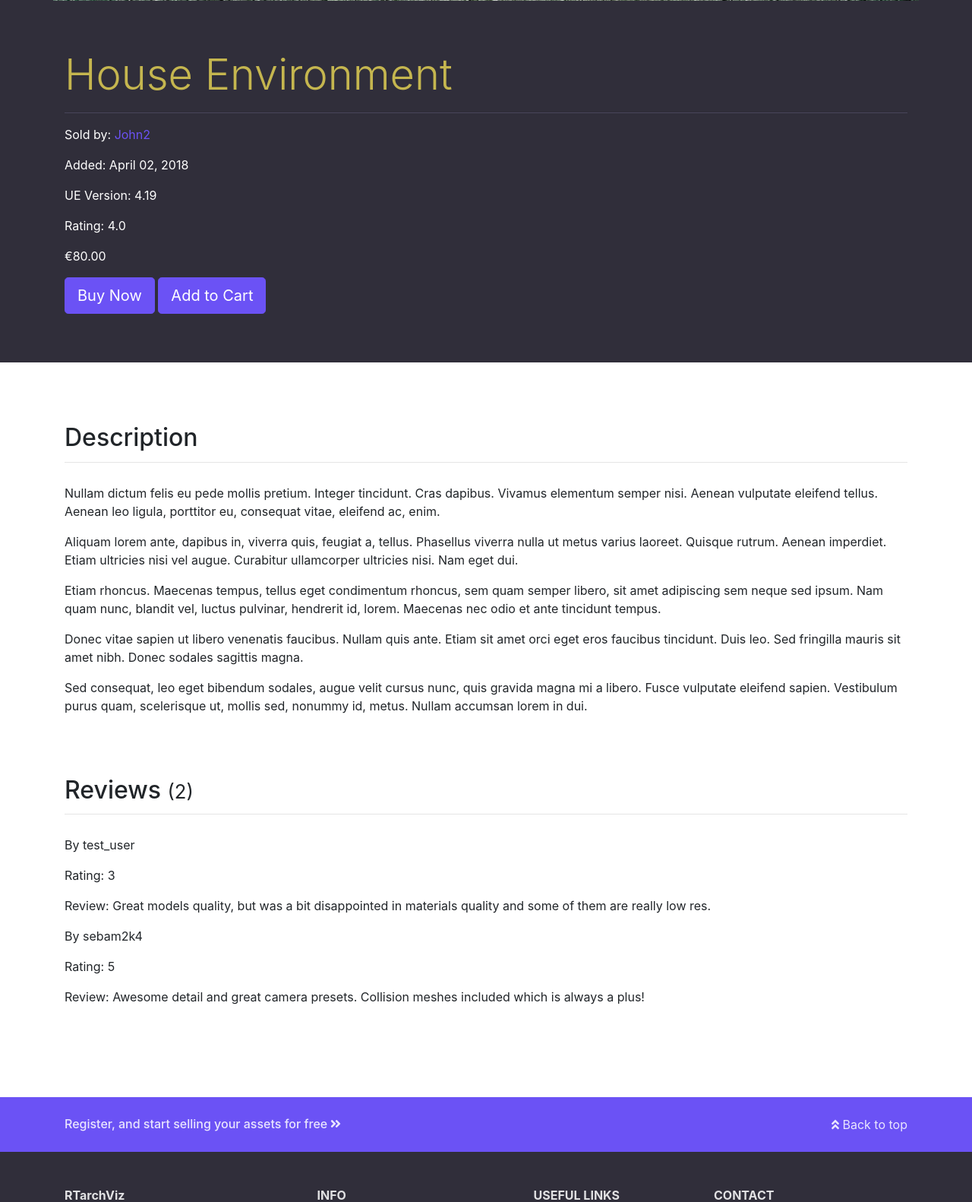
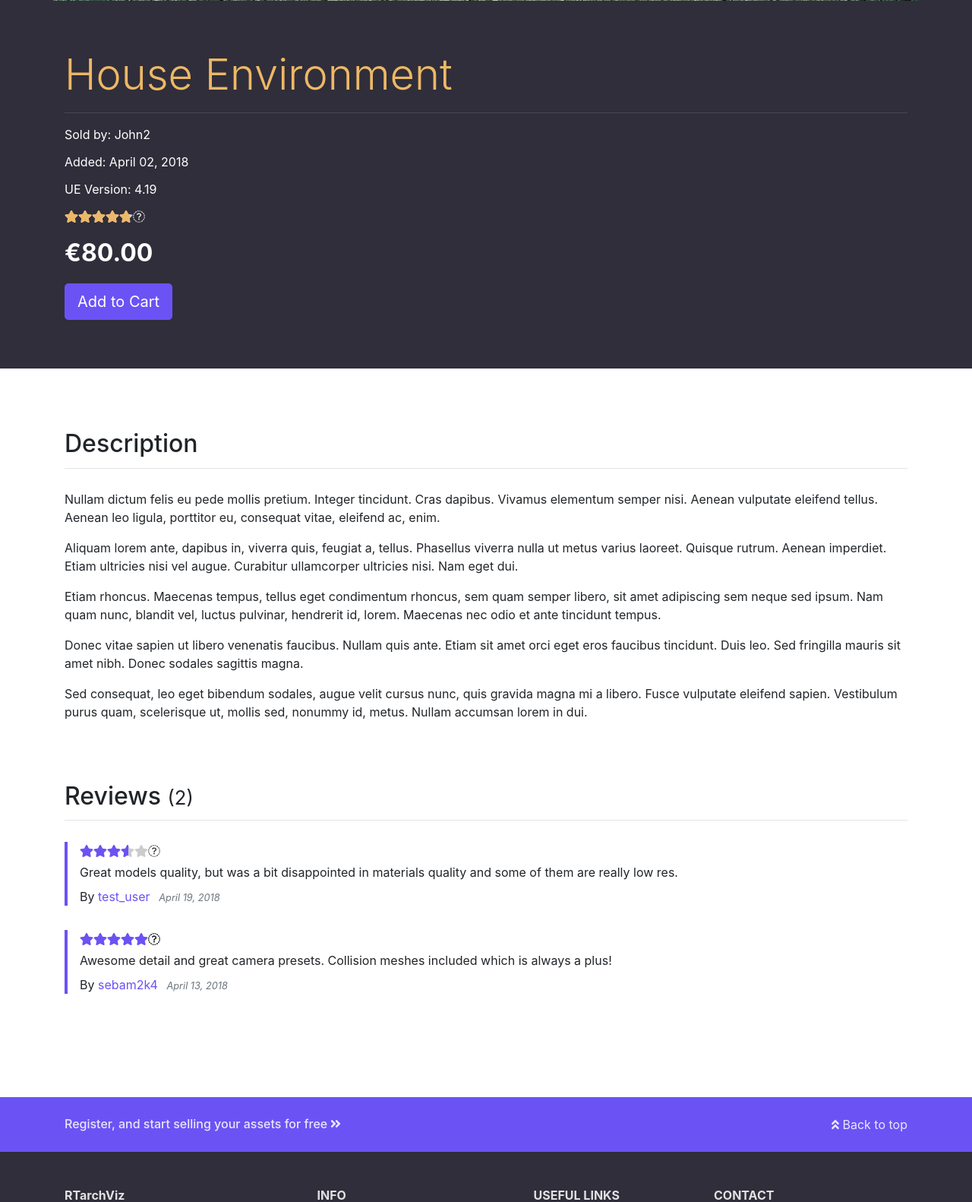
Before and after one commit to sebam2k4/RTarchViz, a Django app: a page that uses templates/base.html in a window 1280 px wide. Shown: the part 699-2281 px from the top of the page at 76% size. Run offline with Django 3.2, Linux system fonts and the light colour scheme; data comes from the database, SQL or seed files in the repository; both versions use the stored data as it was after the commit; some libraries are stand-ins or nearby versions.

Commit message:
Display star rating for products

```diff
--- a/accounts/templates/profile.html
+++ b/accounts/templates/profile.html
@@ -7,6 +7,7 @@
 {# Load required js and css #}
 {% block body_js %}
 <script src="{% static 'js/accounts.js' %}"></script>
+<script src="{% static 'js/products.js' %}"></script>
 {% endblock %}
 {% block head_css %}
 <link rel="stylesheet" href="{% static 'css/accounts.css' %}">
@@ -35,6 +36,7 @@
 						{% endif %}
 					</h1>
 					<p class="lead">member since {{ user.date_joined|date:"N d, Y" }}</p>
+					<a class="btn btn-primary btn-lg" href="{% url 'dashboard' %}">Access Your Dashbaord</a>
 					{# /.Heading Text #}
 
 				</div>
--- a/homepage/templates/index.html
+++ b/homepage/templates/index.html
@@ -10,9 +10,11 @@
 <link rel="stylesheet" href="{% static 'css/blog.css' %}">
 <link rel="stylesheet" href="{% static 'css/products.css' %}">
 {% endblock %}
+{% block body_js %}
+<script src="{% static 'js/products.js' %}"></script>
+{% endblock %}
 
 {% block page_title %}Unreal Engine assets for real-time arch viz projects{% endblock %}
-{% block page_heading %}Home Page{% endblock %}
 
 {# Homepage content #}
 {% block content %}
--- a/products/static/css/products.css
+++ b/products/static/css/products.css
@@ -2,7 +2,6 @@
 main {
   background-color: white;
 }
-
 
 /* PRODUCTS - CAROUSEL */
 .carousel {
@@ -62,6 +61,16 @@ main {
   }
 }
 
+.product-detail-header a {
+  color: white;
+}
+.product-detail-header .product-details li {
+  margin-top: .75rem;
+  margin-bottom: .75rem;
+}
+.product-detail-header .product-price {
+  font-size: 2rem;
+}
 
 /* PRODUCTS - REUSABLE _product_list_cards_partial.html TEMPLATE */
 .product-list-cards .card-img-top {
@@ -70,6 +79,7 @@ main {
   background-position: center;
   background-size: cover;
 }
+
 @media (max-width: 380px) {
   .product-list-cards .card-img-top {
     height: 12em;
@@ -85,3 +95,49 @@ main {
     height: 15em;
   }
 }
+
+/* PRODUCT STAR RATINGS */
+.rating-count {
+  display: inline-block;
+}
+.stars-outer {
+  position: relative;
+  display: inline-block;
+}
+
+.stars-inner {
+  position: absolute;
+  top: 0;
+  left: 0;
+  white-space: nowrap;
+  overflow: hidden;
+  width: 0;
+}
+
+.stars-outer::before {
+  content: "\f005 \f005 \f005 \f005 \f005";
+  font-family: "Font Awesome 5 Free";
+  font-weight: 900;
+  color: #ccc;
+}
+
+.stars-inner::before {
+  content: "\f005 \f005 \f005 \f005 \f005";
+  font-family: "Font Awesome 5 Free";
+  font-weight: 900;
+  color: #6b52f5;
+}
+
+.product-detail-header .stars-inner::before {
+  color: #edb867;
+}
+
+/* PRODUCT REVIEWS */
+.review {
+  border-left: 4px solid #6b52f5;
+  padding-left: 1rem;
+}
+
+.review>p {
+  margin-bottom: .5rem;
+}
--- a/products/static/js/products.js
+++ b/products/static/js/products.js
@@ -0,0 +1,21 @@
+
+
+$(document).ready(function(){
+
+  // PRODUCT STAR RATINGS
+  $('.stars-inner').each(function() {
+
+    // get average rating for each product
+    var avg_rating = $(this).data("average-rating")
+
+    // get percentage
+    var starPercentage = ((avg_rating * 2) / 10) * 100
+
+    // round to nearest 10 (used to define star width)
+    var starPercentageRounded = String(Math.round(starPercentage / 10) * 10) + '%'
+
+    // set width of stars
+    $(this).css('width', starPercentageRounded)
+  })
+
+});
--- a/products/templates/product_detail.html
+++ b/products/templates/product_detail.html
@@ -62,26 +62,44 @@
 
         <div class="page-subheading text-white">
           <hr>
-          <p>Sold by: <a href="{% url 'profile' product.seller %}">{{ product.seller }}</a></p>
-          <p>Added: {{ product.added_date|date:"N d, Y" }}</p>
-          <p>UE Version: {{ product.ue_version }}</p>
-          <p>{% if product|get_average_rating != 0 %}Rating: {{ product|get_average_rating }}{% else %}not yet rated{% endif %}</p>
-          <p>{{ product.euro_price }}</p>
+
+          {# Product Details #}
+          <ul class="list-unstyled product-details">
+            <li>Sold by: <a href="{% url 'profile' product.seller.username %}">{{ product.seller.username }}</a></li>
+            <li>Added: {{ product.added_date|date:"N d, Y" }}</li>
+            <li>UE Version: {{ product.ue_version }}</li>
+            {% if product|get_average_rating != 0 %}
+              <li class="average-rating">
+                <div class="stars-outer">
+                  <div class="stars-inner" data-average-rating="{{ product|get_average_rating }}"></div>
+                </div>
+              </li>
+            {% else %}
+              <li class="font-italic">
+                not yet rated
+              </li>
+            {% endif %}
+            <li class="product-price"><strong>{{ product.euro_price }}</strong></li>
+          </ul>
+
+          {# /.Product Details #}
+
+          {# Product Buttons #}
           {% if request.user.id == product.seller_id %}
-          <a href="{{ product.get_edit_product_url }}" class="btn btn-primary btn-lg">Edit Your Product</a>
+            <a href="#!" class="btn btn-success btn-lg disabled">Your Product</a>
           {% else %}
             {% if product in owned_assets %}
-            <a href="{% url 'add_to_cart' product.id %}" class="btn btn-success btn-lg disabled">Owned</a>
               {% if product.product_file %}
-              <a href="/media/{{ product.product_file }}" class="btn btn-success btn-lg">Download</a>
+                <a href="/media/{{ product.product_file }}" class="btn btn-success btn-lg">Owned - Download Now</a>
               {% endif %}
             {% elif product in cart_items %}
               <a href="" class="btn btn-primary btn-lg disabled">Already in Cart</a>
             {% else %}
-            <a href="#" class="btn btn-primary btn-lg">Buy Now</a>
               <a href="{% url 'add_to_cart' product.id %}" class="btn btn-primary btn-lg">Add to Cart</a>
             {% endif %}
           {% endif %}
+          {# /.Product Buttons #}
+
         </div>
       </div>
     </div>
@@ -105,22 +123,31 @@
       <hr>
       {% if product_reviews %}
         {% for review in product_reviews %}
-        <p>By {{ review.buyer.username }}</p>
-        <p>Rating: {{ review.rating }}</p>
+        <div class="row my-4">
+          <div class="col">
+            <div class="review">
+              <div class="rating stars-outer mb-1">
+                <div class="stars-inner" data-average-rating="{{ review.rating }}"></div>
+              </div>
               {% if review.review_text %}
-        <p>Review: {{ review.review_text }}</p>
+                <p class="review-text">{{ review.review_text }}</p>
               {% endif %}
-        <p>
+              <div class="mb-2">By <a href="{% url 'profile' review.buyer.username %}">{{ review.buyer.username }}</a><small class="pl-2 text-muted font-italic"> {{ review.added_date|date:"N d, Y" }}</small></div>
+            </div>
+            <div>
               {% if review.buyer_id == request.user.id %}
                 <a href="{{ review.get_edit_review_url }}" class="btn btn-primary btn-spinner">Edit Your Review</a>
                 <a href="{% url 'delete_review' product.slug product.id review.id %}" class="btn btn-danger btn-spinner">Delete Your Review</a>
               {% endif %}
-        </p>
+            </div>
+          </div>
+        </div>
         {% endfor %}
       {% else %}
         <p>No review yet.</p>
       {% endif %}
     </div>
+    {# /.Product Reviews #}
 
     {# Display ReviewForm #}
     {% if request.user.is_authenticated and not already_reviewed and not product.seller == request.user %}
@@ -133,7 +160,8 @@
       {% endif %}
     </div>
     {% endif %}
+    {# /.Display ReviewForm #}
+
   </section>
-
 </main>
 {% endblock %}
--- a/static/css/global-styles.css
+++ b/static/css/global-styles.css
@@ -28,7 +28,7 @@
 }
 
 .page-heading {
-  color:#C5B64F
+  color:#edb867; /*#C5B64F*/
 }
 
 /* GLOBAL - GENERAL LAYOUT */
--- a/static/js/global-scripts.js
+++ b/static/js/global-scripts.js
@@ -13,14 +13,13 @@ $(document).ready(function() {
 
   // Clear Messages reusable method
   function clearMessage(message){
-    document.querySelector(message).remove();
+    $(message).remove();
   }
 
   // Disables form buttons on submit and shows a loading spinner
   $('form').submit(function() {
     $("form button").addClass("disabled");
     $("<span class='ml-1 spinner'><i class='fas fa-circle-notch fa-spin'</span></i>").insertAfter('form button')
-    // $("form button").append('<i></i>').addClass('fas fa-circle-notch fa-spin')
   })
 
   // Disables button and shows a loading spinner on button click
@@ -28,7 +27,6 @@ $(document).ready(function() {
   $('.btn-spinner').click(function() {
     $(this).addClass("disabled");
     $("<span class='ml-1 spinner'><i class='fas fa-circle-notch fa-spin'</span></i>").insertAfter(this)
-    // $("form button").append('<i></i>').addClass('fas fa-circle-notch fa-spin')
   })
 
 });
--- a/templates/base.html
+++ b/templates/base.html
@@ -8,6 +8,8 @@
     <title>RTarchViz - {% block page_title %}{% endblock %}</title>
     <!-- Bootstrap CSS: -->
     <link rel="stylesheet" href="https://maxcdn.bootstrapcdn.com/bootstrap/4.0.0/css/bootstrap.min.css" integrity="sha384-Gn5384xqQ1aoWXA+058RXPxPg6fy4IWvTNh0E263XmFcJlSAwiGgFAW/dAiS6JXm" crossorigin="anonymous">
+    <!-- Font Awesome 5 CSS: -->
+    <link rel="stylesheet" href="https://use.fontawesome.com/releases/v5.0.8/css/all.css">
     <!-- Glboal CSS: -->
     <link rel="stylesheet" type="text/css" href="{% static 'css/global-styles.css' %}">
     <!-- App/page specific CSS: -->
@@ -16,7 +18,10 @@
     {% block head_js %}{% endblock head_js %}
   </head>
   <body>
-
+    <script>
+        // required setting to use Font Awesome 5 with pseudo elements
+        FontAwesomeConfig = { searchPseudoElements: true };
+    </script>
     {# Navigation #}
     <nav class="navbar navbar-expand-sm navbar-dark bg-dark nav-underline">
       <div class="container">
@@ -228,7 +233,7 @@
     <script src="https://code.jquery.com/jquery-3.2.1.slim.min.js" integrity="sha384-KJ3o2DKtIkvYIK3UENzmM7KCkRr/rE9/Qpg6aAZGJwFDMVNA/GpGFF93hXpG5KkN" crossorigin="anonymous"></script>
     <script src="https://cdnjs.cloudflare.com/ajax/libs/popper.js/1.12.9/umd/popper.min.js" integrity="sha384-ApNbgh9B+Y1QKtv3Rn7W3mgPxhU9K/ScQsAP7hUibX39j7fakFPskvXusvfa0b4Q" crossorigin="anonymous"></script>
     <script src="https://maxcdn.bootstrapcdn.com/bootstrap/4.0.0/js/bootstrap.min.js" integrity="sha384-JZR6Spejh4U02d8jOt6vLEHfe/JQGiRRSQQxSfFWpi1MquVdAyjUar5+76PVCmYl" crossorigin="anonymous"></script>
-    <!-- Font Awesome 5 -->
+    <!-- Font Awesome 5 JS:-->
     <script defer src="https://use.fontawesome.com/releases/v5.0.10/js/all.js" integrity="sha384-slN8GvtUJGnv6ca26v8EzVaR9DC58QEwsIk9q1QXdCU8Yu8ck/tL/5szYlBbqmS+" crossorigin="anonymous"></script>
     <!-- Global JS:  -->
     <script src="{% static 'js/global-scripts.js' %}"></script>
```
Also changed, not shown: products/templates/_product_list_cards_partial.html (+35 -1 lines), static/css/fontawesome-stars.css (added, +47 -0 lines), db.sqlite3. Lines whose indentation alone changed are shown as unchanged.
